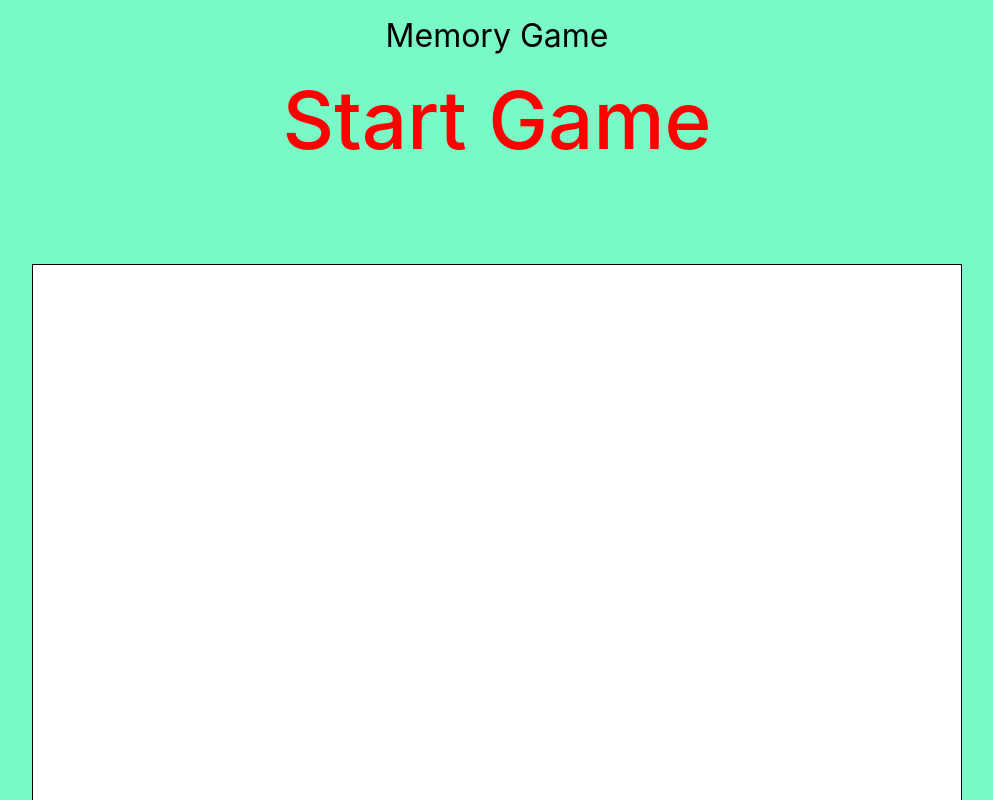
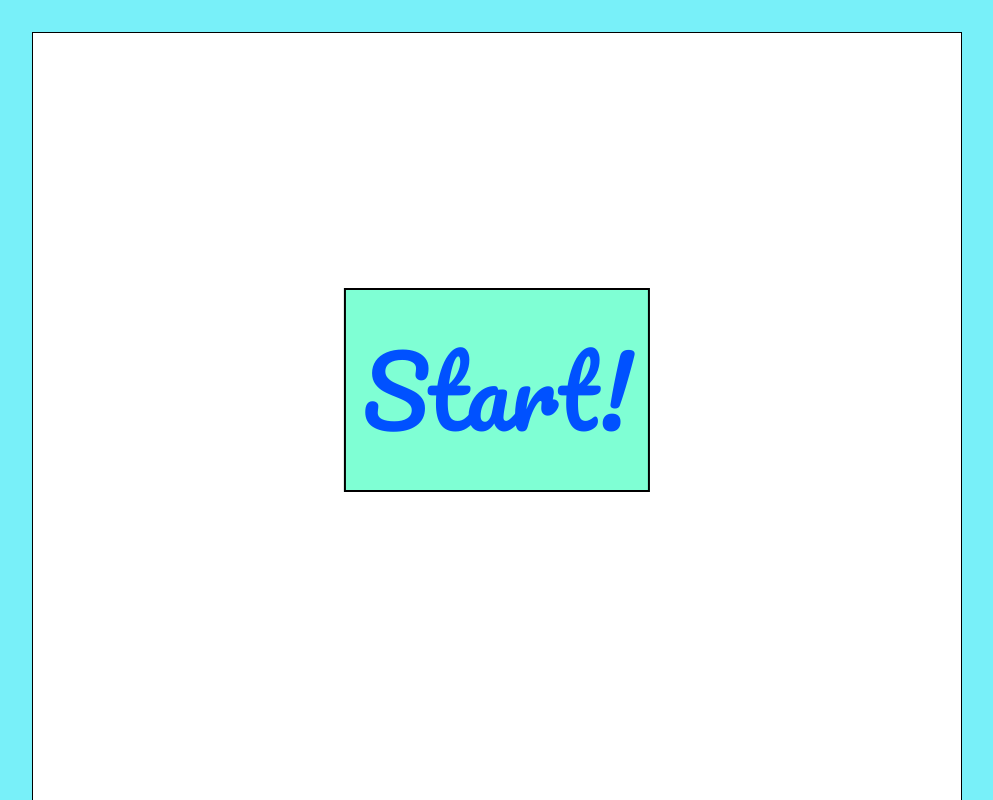
Before and after one commit to etienne-bourganel/memo_game, a React (Create React App) app: page / in a window 1280 px wide. Shown: the top 800 px of the page, without its empty margins (143-1136 px from the left). Built offline with nearby package versions, Linux system fonts and the light colour scheme.

Commit message:
Add a bunch of changes: restart possibility, new victory computation etc

```diff
--- a/public/index.html
+++ b/public/index.html
@@ -8,6 +8,10 @@
     <meta
       name="description"
       content="Web site created using create-react-app"
+    />
+    <link
+      href="https://fonts.googleapis.com/css2?family=Pacifico&display=swap"
+      rel="stylesheet"
     />
     <link rel="apple-touch-icon" href="%PUBLIC_URL%/logo192.png" />
     <!--
--- a/src/App.js
+++ b/src/App.js
@@ -1,17 +1,22 @@
 import React, { useState } from "react"
 import "./App.css"
-import Header from "./components/Header/Header"
 import StartGame from "./components/StartGame/StartGame"
+import Restart from "./components/Restart/Restart"
+import Victory from "./components/Victory/Victory"
 import TilesBox from "./components/TilesBox/TilesBox"
 import generateTileArray from "./modules/generateTileArray"
 
 const App = () => {
   const numberOfTiles = 16
   const [tileArray, setTileArray] = useState([])
-  const [correctTilesNames, setCorrectTilesNames] = React.useState([])
-  const [activeTiles, setActiveTiles] = React.useState([])
+  const [correctTilesNames, setCorrectTilesNames] = useState([])
+  const [activeTiles, setActiveTiles] = useState([])
+  const [victory, setVictory] = useState(false)
+  const [gameStarted, setGameStarted] = useState(false)
 
   const pushTile = (tile) => {
+    if (!victory) {
+      console.log("Tile pressed")
       if (activeTiles.length < 2) {
         if (activeTiles.length === 1 && tile.key === activeTiles[0].key) {
           return
@@ -22,11 +27,18 @@ const App = () => {
         compareTiles()
         setActiveTiles([tile])
       }
+    } else return
   }
 
   const compareTiles = () => {
     return activeTiles[0].name === activeTiles[1].name
       ? setCorrectTilesNames([...correctTilesNames, activeTiles[1].name])
+      : false
+  }
+
+  const checkVictory = () => {
+    return correctTilesNames.length === 7 && activeTiles.length === 2
+      ? (setVictory(true), setGameStarted(false))
       : false
   }
 
@@ -43,17 +55,36 @@ const App = () => {
     setTileArray(cardsArray)
     setCorrectTilesNames([])
     setActiveTiles([])
+    setVictory(false)
+    console.log("New game started")
   }
+
+  React.useEffect(() => {
+    return checkVictory()
+      ? console.log("Victory from useEffect!")
+      : console.log("No victory thus far.")
+  })
 
   return (
     <div>
-      <Header />
-      <StartGame createNewTileBox={createNewTileBox} />
+      {!gameStarted && (
+        <StartGame
+          createNewTileBox={createNewTileBox}
+          gameStarted={setGameStarted}
+        />
+      )}
       <TilesBox
         tileArray={tileArray}
         pushTileAbove={pushTile}
         showImage={showImage}
       />
+      {gameStarted && (
+        <Restart
+          createNewTileBox={createNewTileBox}
+          gameStarted={setGameStarted}
+        />
+      )}
+      {victory && <Victory />}
     </div>
   )
 }
--- /dev/null
+++ b/src/components/Restart/Restart.css
@@ -0,0 +1,16 @@
+.Restart {
+  font-family: "Pacifico", cursive;
+  align-items: center;
+  color: rgb(255, 30, 0);
+  cursor: pointer;
+  display: flex;
+  font-size: 3rem;
+  font-weight: 500;
+  justify-content: end;
+  margin-right: 10rem;
+  margin-top: 1rem;
+}
+
+.Restart:hover {
+  color: rgb(255, 162, 0);
+}
--- /dev/null
+++ b/src/components/Restart/Restart.js
@@ -0,0 +1,17 @@
+import React from "react"
+import "./Restart.css"
+
+const Restart = ({ createNewTileBox, gameStarted }) => {
+  const handleClick = () => {
+    createNewTileBox()
+    gameStarted(true)
+  }
+
+  return (
+    <div className='Restart' onClick={handleClick}>
+      Start over
+    </div>
+  )
+}
+
+export default Restart
--- a/src/components/StartGame/StartGame.css
+++ b/src/components/StartGame/StartGame.css
@@ -1,9 +1,19 @@
 .StartGame {
-  align-items: center;
-  color: red;
+  background-color: aquamarine;
+  border: 2px solid #000;
+  font-family: "Pacifico", cursive;
+  color: rgb(0, 81, 255);
   cursor: pointer;
-  display: flex;
-  font-size: 5rem;
+  font-size: 6rem;
   font-weight: 500;
-  justify-content: center;
+  left: 50%;
+  margin-top: 16rem;
+  padding: 1rem;
+  position: absolute;
+  text-align: center;
+  transform: translateX(-50%);
 }
+
+.StartGame:hover {
+  color: rgb(255, 162, 0);
+}
--- a/src/components/StartGame/StartGame.js
+++ b/src/components/StartGame/StartGame.js
@@ -1,14 +1,15 @@
 import React from "react"
 import "./StartGame.css"
 
-const StartGame = ({ createNewTileBox }) => {
+const StartGame = ({ createNewTileBox, gameStarted }) => {
   const handleClick = () => {
     createNewTileBox()
+    gameStarted(true)
   }
 
   return (
     <div className='StartGame' onClick={handleClick}>
-      Start Game
+      Start!
     </div>
   )
 }
--- a/src/components/Tile/Tile.css
+++ b/src/components/Tile/Tile.css
@@ -3,7 +3,6 @@
   display: flex;
   align-items: center;
   justify-content: center;
-  border: 1px solid #000;
 }
 
 .tileImage {
--- a/src/components/TilesBox/TilesBox.css
+++ b/src/components/TilesBox/TilesBox.css
@@ -7,7 +7,7 @@
   grid-template-columns: repeat(4, 1fr);
   grid-template-rows: repeat(4, 1fr);
 
-  margin: 6rem auto;
+  margin: 2rem auto;
   padding: 1rem;
   width: 70vw;
 }
--- /dev/null
+++ b/src/components/Victory/Victory.css
@@ -0,0 +1,27 @@
+.Victory {
+  font-family: "Pacifico", cursive;
+  align-items: center;
+  color: rgb(0, 81, 255);
+  display: flex;
+  font-size: 6rem;
+  font-weight: 500;
+  justify-content: center;
+  margin-top: 3rem;
+  animation-direction: alternate;
+  animation-duration: 0.5s;
+  animation-iteration-count: infinite;
+  animation-name: blinker;
+  animation-timing-function: ease-in-out;
+}
+
+@keyframes blinker {
+  from {
+    border-color: #fc72a9;
+    color: #fc72a9;
+  }
+
+  to {
+    border-color: rgb(23, 118, 9);
+    color: rgb(23, 118, 9);
+  }
+}
--- /dev/null
+++ b/src/components/Victory/Victory.js
@@ -0,0 +1,8 @@
+import React from "react"
+import "./Victory.css"
+
+const Victory = () => {
+  return <div className='Victory'>Victory!</div>
+}
+
+export default Victory
--- a/src/index.css
+++ b/src/index.css
@@ -1,5 +1,5 @@
 body {
-  background-color: rgb(120, 249, 198);
+  background-color: rgb(120, 240, 249);
   margin: 0;
   font-family: -apple-system, BlinkMacSystemFont, "Segoe UI", "Roboto", "Oxygen",
     "Ubuntu", "Cantarell", "Fira Sans", "Droid Sans", "Helvetica Neue",
--- a/src/modules/selectCorrectImg.js
+++ b/src/modules/selectCorrectImg.js
@@ -14,7 +14,7 @@ import potato from "../data/images/peppapig_images/potato.png"
 import rabbit from "../data/images/peppapig_images/rabbit.png"
 import suzie from "../data/images/peppapig_images/suzie.png"
 
-import sun from "../data/images/back_images/sun.jpg"
+import sun from "../data/images/back_images/sun2.png"
 
 const selectCorrectImg = (characterName) => {
   switch (characterName) {
```
Also changed, not shown: src/data/images/back_images/sun2.png (added). Lines whose indentation alone changed are shown as unchanged.
